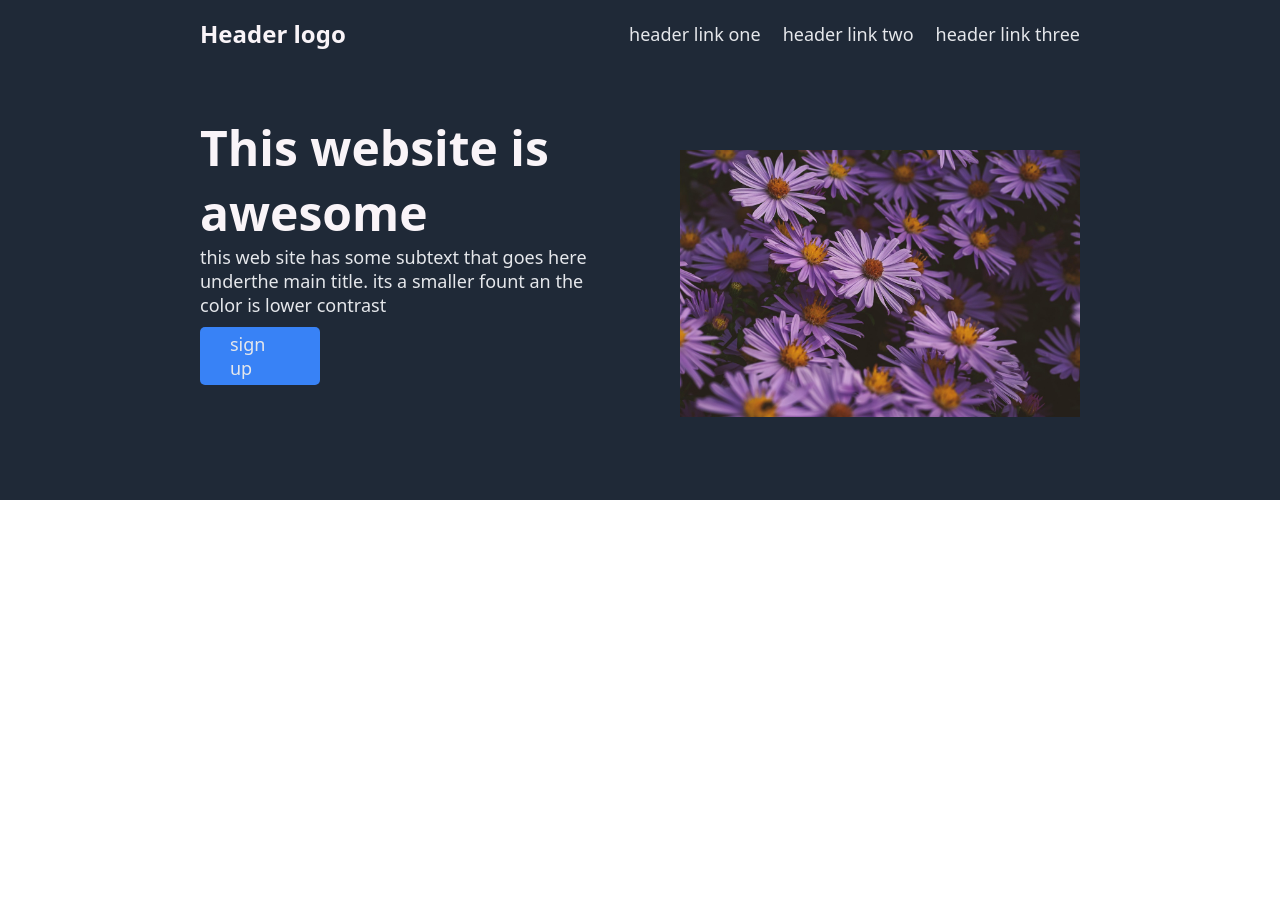
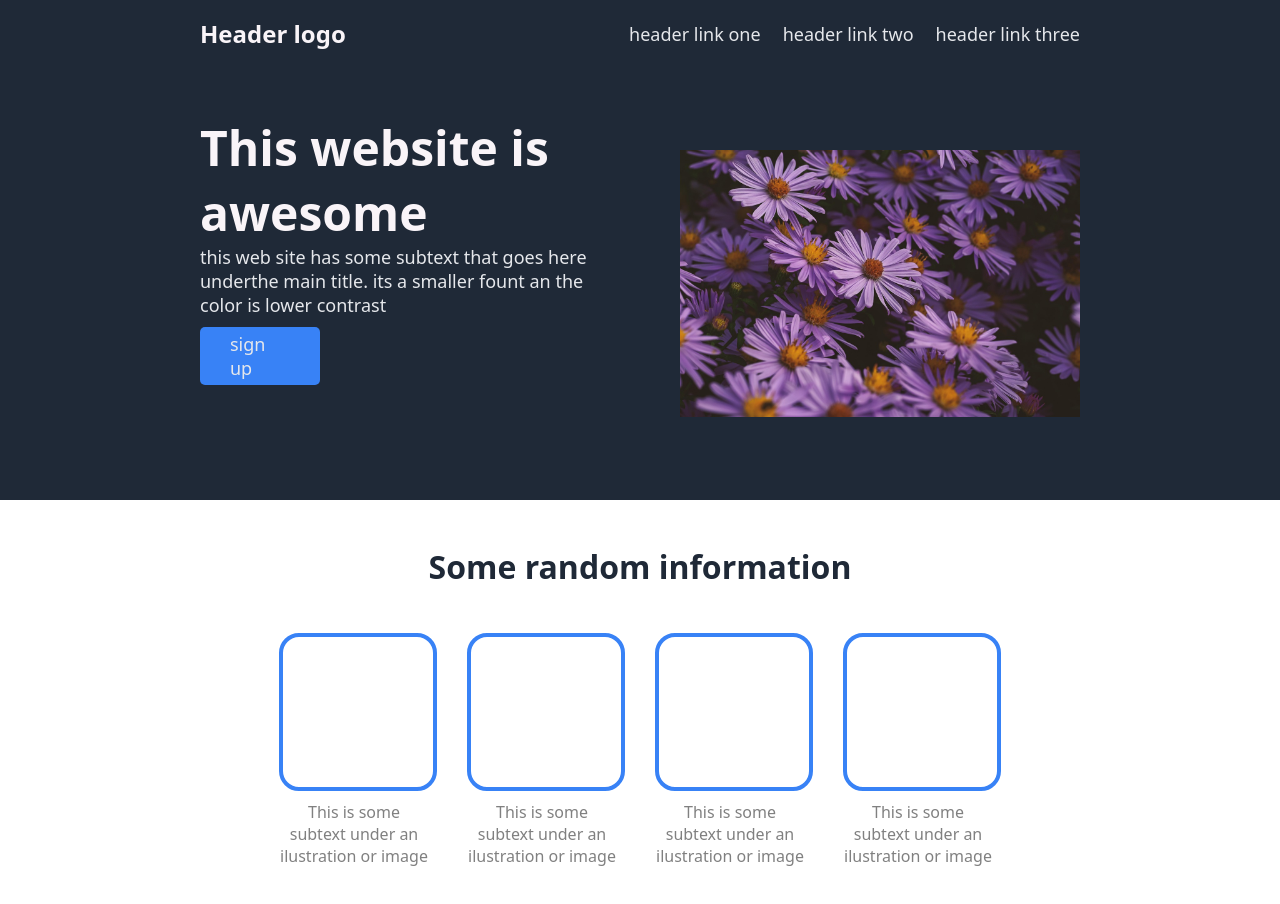
Before and after one commit to Diferosa/css-project1, a plain HTML site: page index.html in a window 1280 px wide. Before the commit the page ends 800 px from the top, so only its background shows below. Drawn offline with Linux system fonts and the light colour scheme.

Commit message:
Complete section 2 by adding header, image and text placeholders
Added section 2 layout, 4 image boxes and placeholder
text below each

```diff
--- a/index.html
+++ b/index.html
@@ -23,10 +23,29 @@
 
               <a class="signup" href="">sign up</a>
             </div>
-
          <img src="./images/florespurpuras.jpg" alt="A yellow car with plants on it">
         </div>
-
+    </div>
+    <div class="section2">
+        <h2 class="hsec2">Some random information</h2>
+        <div class="img-desc">
+          <div class="imgtxt">
+             <div></div>
+             <p>This is some subtext under an ilustration or image</p>
+          </div>
+          <div class="imgtxt">
+             <div></div>
+             <p>This is some subtext under an ilustration or image</p>
+          </div>
+          <div class="imgtxt">
+             <div></div>
+             <p>This is some subtext under an ilustration or image</p>
+          </div>
+          <div class="imgtxt">
+             <div></div>
+             <p>This is some subtext under an ilustration or image</p>
+          </div>
+        </div>
 
     </div>
 
--- a/style.css
+++ b/style.css
@@ -5,9 +5,8 @@ body {
   display: flex;
   flex-direction: column;
   font-family: system-ui, -apple-system, BlinkMacSystemFont, 'Segoe UI', Roboto, Oxygen, Ubuntu, Cantarell, 'Open Sans', 'Helvetica Neue', sans-serif;
-
 }
-
+/*seccion 1*/
 .section1 {
     background-color: #1f2937;
     color: white;
@@ -27,16 +26,12 @@ body {
 .htxt1 {
     font-size: 24px;
     color: #f9f4f8;
-
 }
 
 .middle1 {
     display: flex;
     padding: 100px 0 ;
     gap: 70px;
-
-
-
 }
 
 .mtxt1 {
@@ -56,8 +51,6 @@ body {
     width: 500px;
     height: 200px;
     justify-content: center;
-
-
 }
 
 .signup {
@@ -66,8 +59,52 @@ body {
     margin-top: 10px;
     width: 60px;
     border-radius: 5px 5px 5px 5px;
+}
+
+/* seccion 2 */
+
+.section2 {
+    display: flex;
+    flex-direction: column;
+    margin-bottom: 120px;
+
 
 }
+
+.hsec2 {
+    display: flex;
+    justify-content: center;
+    font-size: 32px;
+    color: #1f2937;
+    margin:45px
+
+}
+
+.img-desc {
+    display: flex;
+    justify-content: center;
+    gap: 30px;
+}
+
+.imgtxt div {
+    border: 4px solid #3882f6;
+    border-radius: 20px;
+    width: 150px;
+    height: 150px;
+
+}
+
+.imgtxt p {
+    width: 150px;
+    text-align: center;
+    margin-top: 10px;
+    color: gray;
+    font-size: 16px;
+
+}
+
+
+/* general */
 
 ul {
     display: flex;
```
